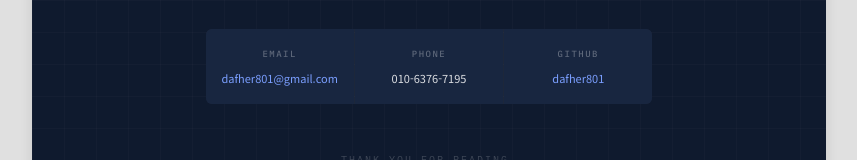
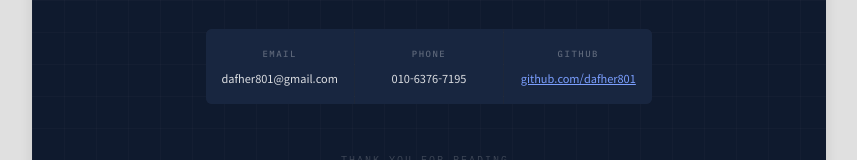
Before and after one commit to dafher801/Portfolio, a website: page page19.html in a window 1280 px wide. Shown: the part 608-768 px from the top of the page, without its empty margins (211-1068 px from the left). Drawn offline with nearby package versions, Linux system fonts and the light colour scheme.

Commit message:
이메일 링크 수정

```diff
--- a/page19.html
+++ b/page19.html
@@ -217,7 +217,7 @@
         <div class="contact-grid">
           <div class="contact-item">
             <div class="contact-icon">Email</div>
-            <div class="contact-value"><a id="cf-email-19" href="#"></a></div>
+            <div class="contact-value"><span id="cf-email-19"></span></div>
           </div>
           <div class="contact-item">
             <div class="contact-icon">Phone</div>
@@ -225,7 +225,7 @@
           </div>
           <div class="contact-item">
             <div class="contact-icon">GitHub</div>
-            <div class="contact-value"><a href="https://github.com/dafher801">dafher801</a></div>
+            <div class="contact-value"><a href="https://github.com/dafher801" style="text-decoration: underline;">github.com/dafher801</a></div>
           </div>
         </div>
 
@@ -236,7 +236,7 @@
     <footer class="page-footer"><span class="page-number">12</span></footer>
   </div>
   <script>
-    (function(){var a='dafher801',b='gmail.com';var el=document.getElementById('cf-email-19');if(el){el.textContent=a+'@'+b;el.href='mail'+'to:'+a+'@'+b;}})();
+    (function(){var a='dafher801',b='gmail.com';var el=document.getElementById('cf-email-19');if(el)el.textContent=a+'@'+b;})();
   </script>
 </body>
 </html>
```
